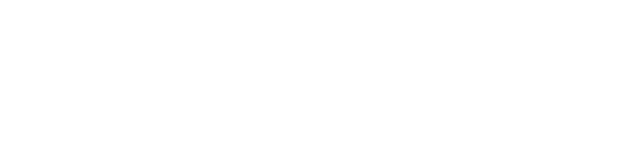
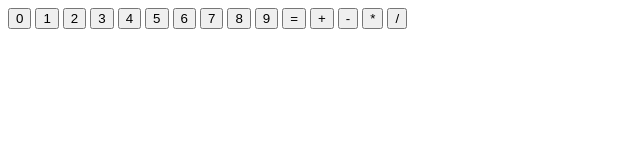
Before and after one commit to TheUmerator/calculator, a plain HTML site: page index.html in a window 1280 px wide. Shown: the whole page, without its empty margins (0-640 px from the left). Drawn offline with Linux system fonts and the light colour scheme.

Commit message:
Add html basic button inputs, and div containers

```diff
--- a/index.html
+++ b/index.html
@@ -9,6 +9,31 @@
     <script src="script.js" defer></script>
 </head>
 <body>
+    <div class="calc-body">
+        <div class="calc-screen"></div>
+        <div class="button-body">
+            <button class="digit-zero">0</button>
+            <button class="digit-one">1</button>
+            <button class="digit-two">2</button>
+            <button class="digit-three">3</button>
+            <button class="digit-four">4</button>
+            <button class="digit-five">5</button>
+            <button class="digit-six">6</button>
+            <button class="digit-seven">7</button>
+            <button class="digit-eight">8</button>
+            <button class="digit-nine">9</button>
+
+            <button class="operator-equal">=</button>
+            <button class="operator-equal">+</button>
+            <button class="operator-equal">-</button>
+            <button class="operator-equal">*</button>
+            <button class="operator-equal">/</button>
+        </div>
+
+
+
+    </div>
+
 
 </body>
 </html>
```
